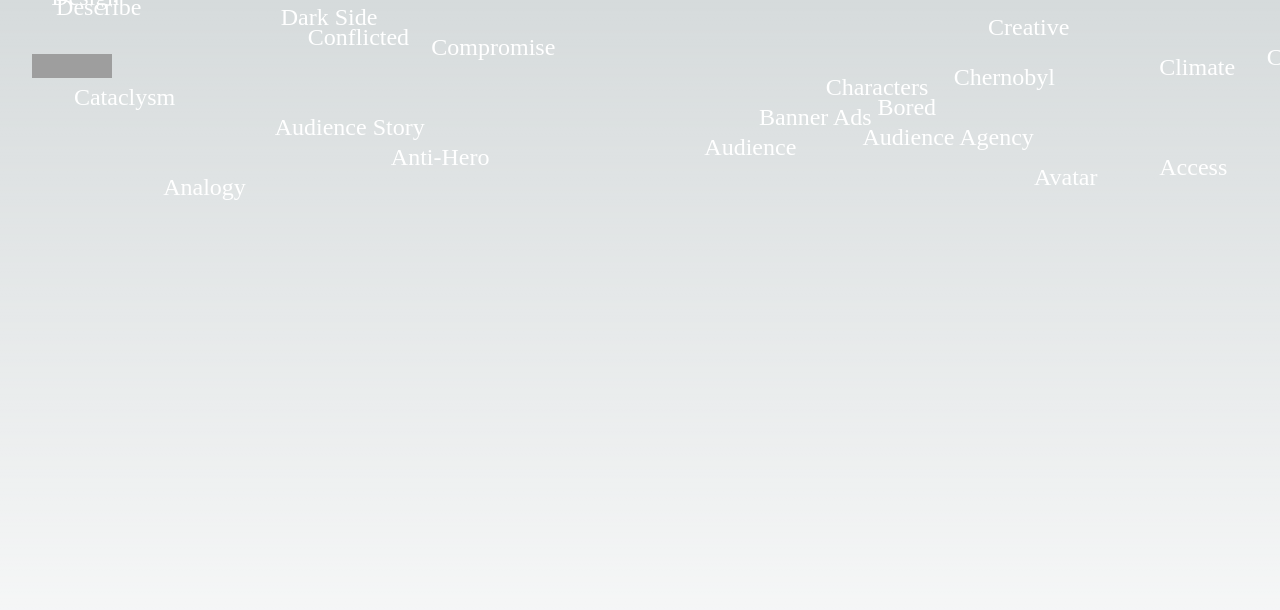
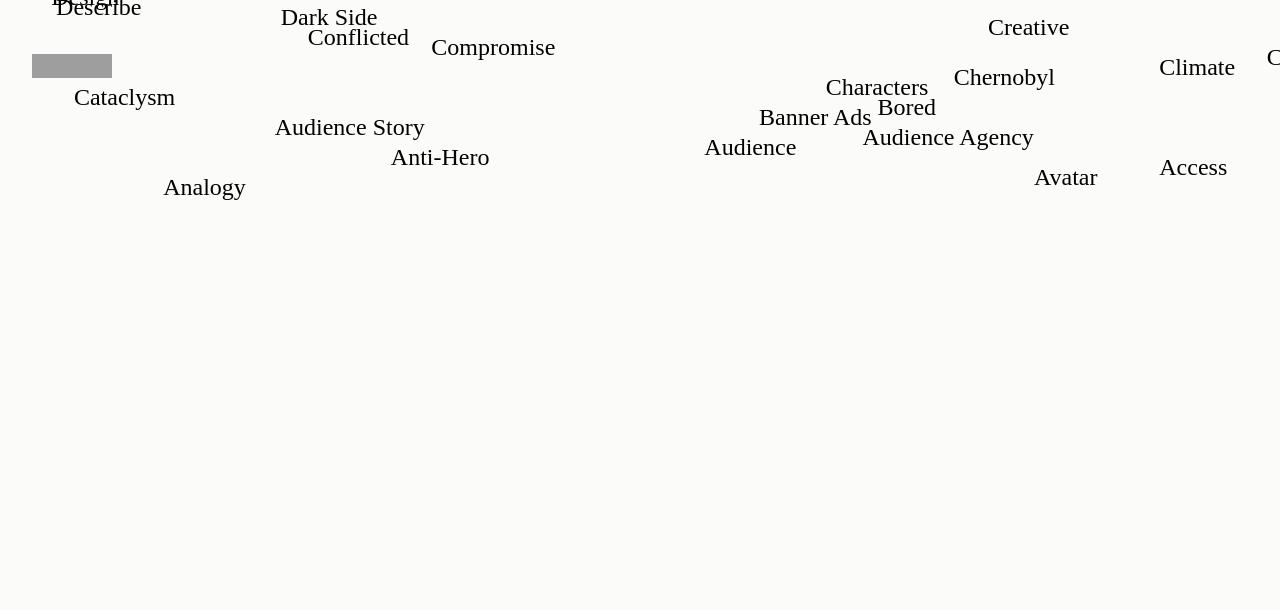
Before and after one commit to jgil325/AI-Audio-Interface, a Next.js app: page / in a window 1280 px wide. Shown: the top 610 px of the page. Built offline with nearby package versions, Linux system fonts and the light colour scheme; grey boxes are pictures that could not be loaded.

Commit message:
color changes

```diff
--- a/src/components/Modal.tsx
+++ b/src/components/Modal.tsx
@@ -23,6 +23,7 @@
   left: ${({ isOpen }) => (isOpen ? "0" : "-400px")};
   transition: left 1s ease-in-out;
   z-index: 999;
+  box-shadow: 0px 0px 10px rgba(0, 0, 0, 0.4);
 
   background-color: #F7EBFA;
   padding: 20px;
@@ -40,6 +41,7 @@
   margin-bottom: 20px;
   color: black;
   padding-left: 10px;
+
 
 `;
 
@@ -101,7 +103,7 @@
   padding-left: 10px;
 
   .audio-name {
-    font-size: 15px;
+    font-size: 18px;
     margin-bottom: 10px;
 
     color: black
--- a/src/components/RainWords.tsx
+++ b/src/components/RainWords.tsx
@@ -25,7 +25,7 @@
   position: absolute;
   z-index: 100;
   font-size: 1.5rem;
-  color: #FFFFFF;
+  color: black;
   animation: ${RainAnimation} 18s linear infinite;
   animation-delay: ${(props) => props.delay}s;
   cursor: pointer;
--- a/src/pages/Home.tsx
+++ b/src/pages/Home.tsx
@@ -13,8 +13,9 @@
   height: 100vh;
   font-size: 2rem;
   text-align: center;
+  background-color: #FBFCFA;
 `;
-
+// #FBFCFA
 const Home = () => {
   return (
     <StyledHome>
```
